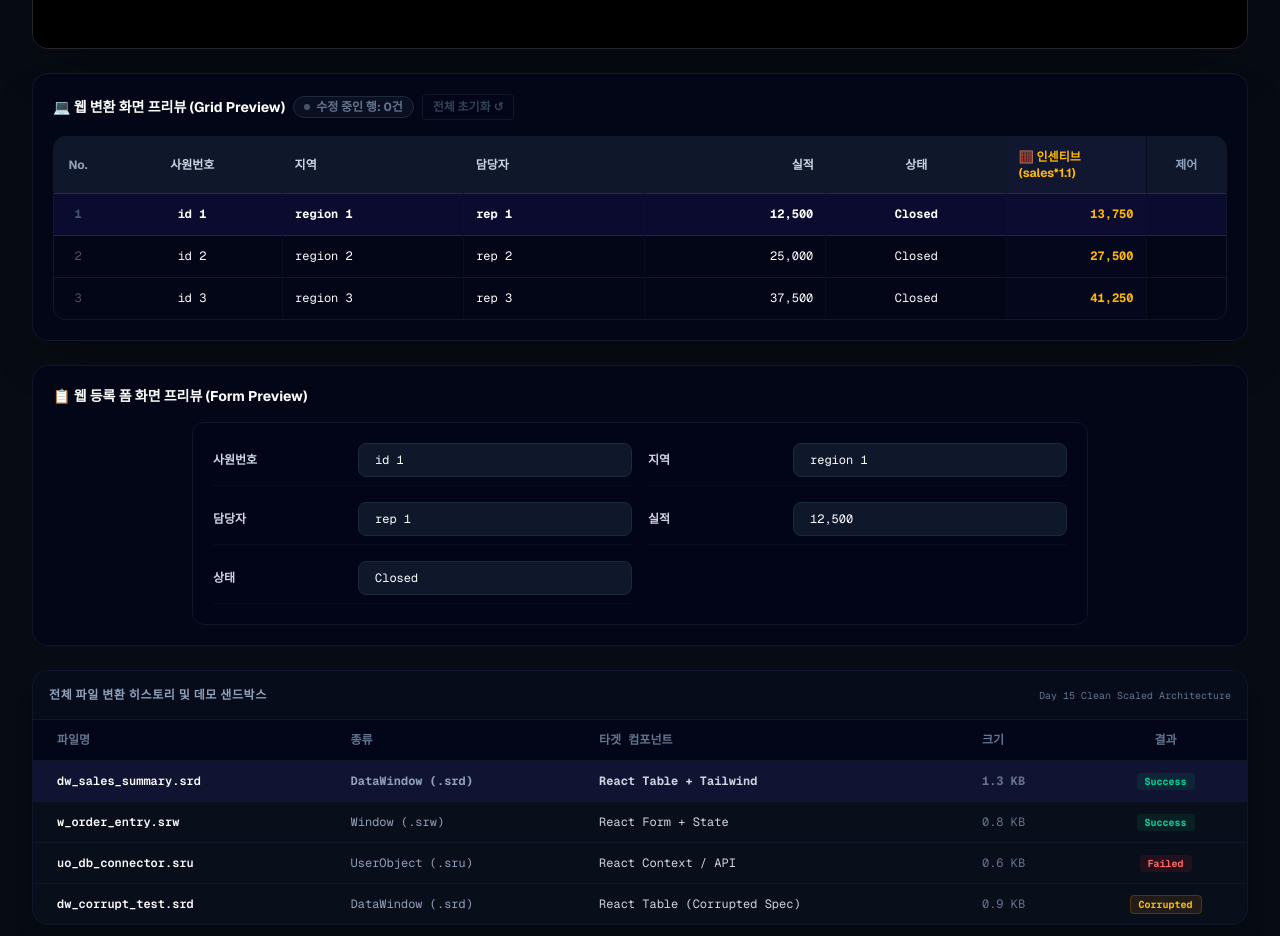
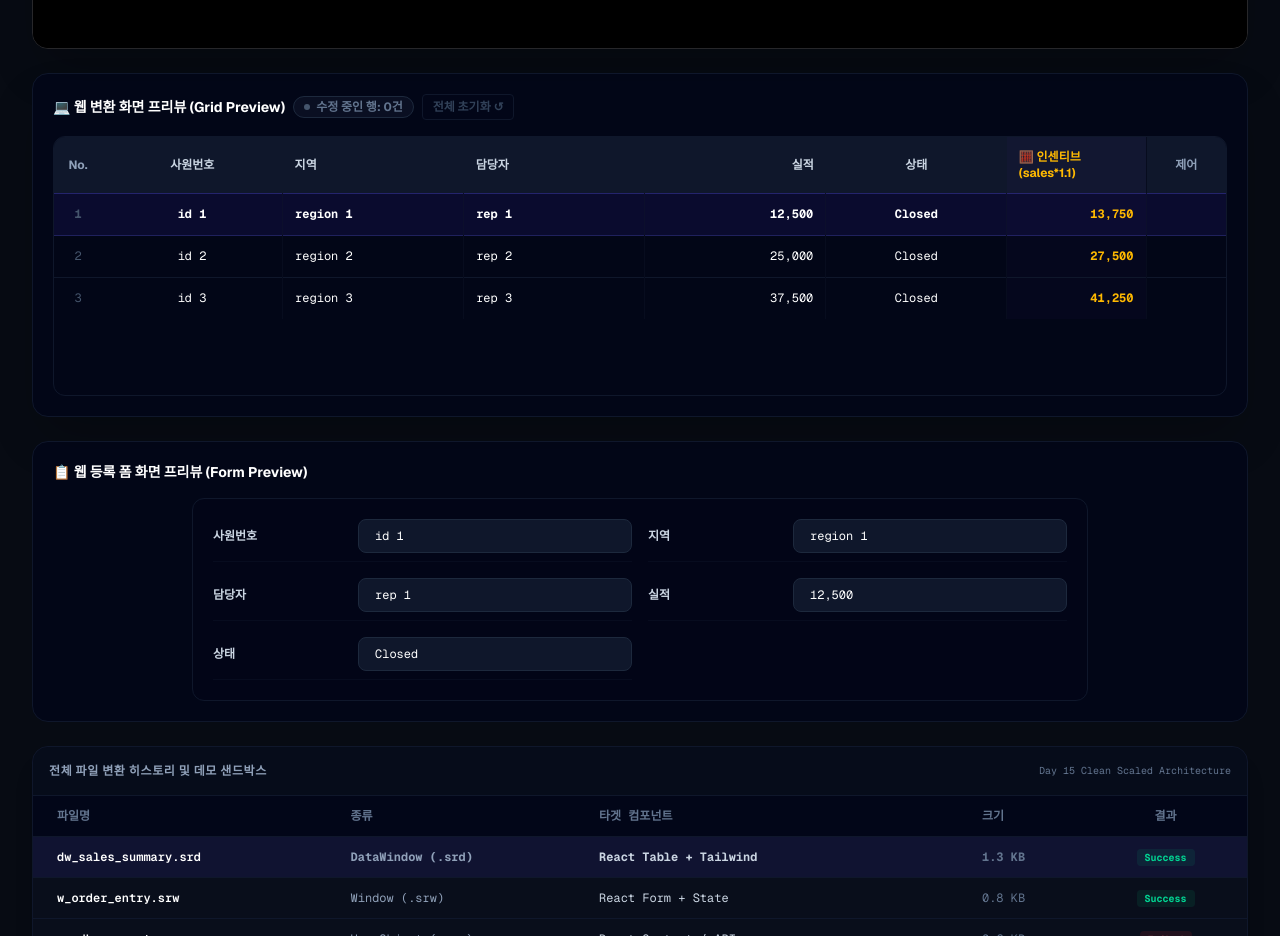
Before and after one commit to boradori80/pb-bridge, a Next.js app: page / in a window 1280 px wide. Shown: the part 780-1716 px from the top of the page. Built offline with nearby package versions, Linux system fonts and the light colour scheme.

Commit message:
기능: 그리드 높이 조정

```diff
--- a/app/components/GridPreview.tsx
+++ b/app/components/GridPreview.tsx
@@ -165,7 +165,23 @@ export default function GridPreview({
           </button>
         </div>
       </div>
-      <div className="overflow-x-auto border border-slate-900 rounded-xl max-h-48 scrollbar-thin">
+      {/* // [Day 28 레이아웃 보완] 고속 입력용 가변 뷰포트 및 스크롤 최적화 구역 */}
+      {/*
+        * [설명] 파워빌더 고정 픽셀 뷰포트 제어 vs 현대 웹 표준 CSS3 유연한 스크롤 컨테이너의 융합
+        *
+        * 1. 레거시 파워빌더 방식:
+        *    전통적인 클라이언트/서버(C/S) 환경에서는 윈도우 창과 데이터윈도우 컨트롤의 크기가 고정 픽셀(Pixel) 단위로
+        *    결정되는 경우가 많았습니다. 헤더(Header Band) 영역에 다량의 텍스트와 검색 컬럼 레이아웃이 추가되어 높이가
+        *    비대해지면, 데이터가 표시되어야 할 디테일(Detail Band) 영역이 아래로 묻혀 스크롤바가 어색하게 작동하거나
+        *    UI가 붕괴되는 현상이 빈번하게 발생했습니다.
+        *
+        * 2. 현대 웹 표준 HTML5/CSS3 방식:
+        *    이러한 문제를 해결하기 위해, 테이블 외곽을 감싸는 컨테이너에 최소 높이 `min-h-[260px]`와 최대 높이 `max-h-[400px]`를
+        *    지정함으로써 헤더의 크기 변화에 상관없이 최소 3개 행 이상의 데이터 뷰 영역을 물리적으로 보장(Safe Zone)합니다.
+        *    여기에 가로 스크롤 `overflow-x-auto`와 세로 스크롤 `overflow-y-auto`를 유연하게 결합하여, 가로로 긴 대량 컬럼
+        *    환경에서도 레이아웃이 화면 밖으로 깨지지 않고 내부에서 자연스럽게 스크롤링되는 반응형 대시보드를 구축합니다.
+        */}
+      <div className="overflow-x-auto overflow-y-auto border border-slate-900 rounded-xl min-h-[260px] max-h-[400px] scrollbar-thin">
         <table className="w-full text-left text-xs border-collapse">
           <thead className="bg-slate-900 text-slate-400 font-bold sticky top-0 border-b border-slate-900">
             <tr
```
Also changed, not shown: 1 other file (tests, documents, lock files or other folders).
